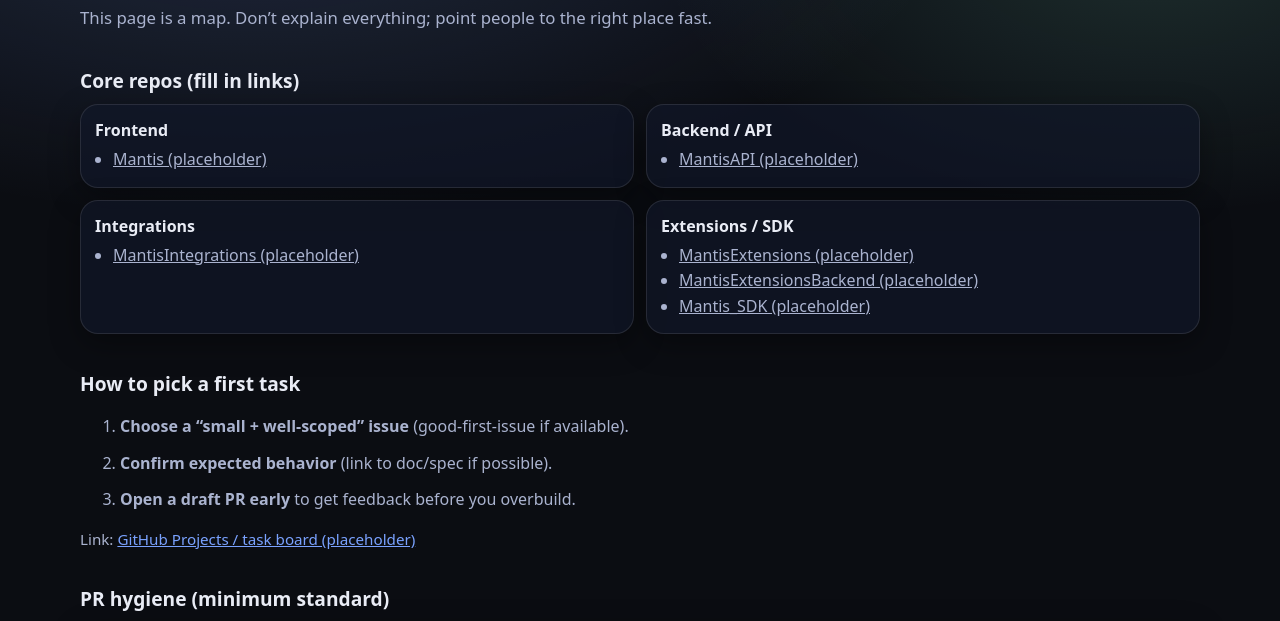
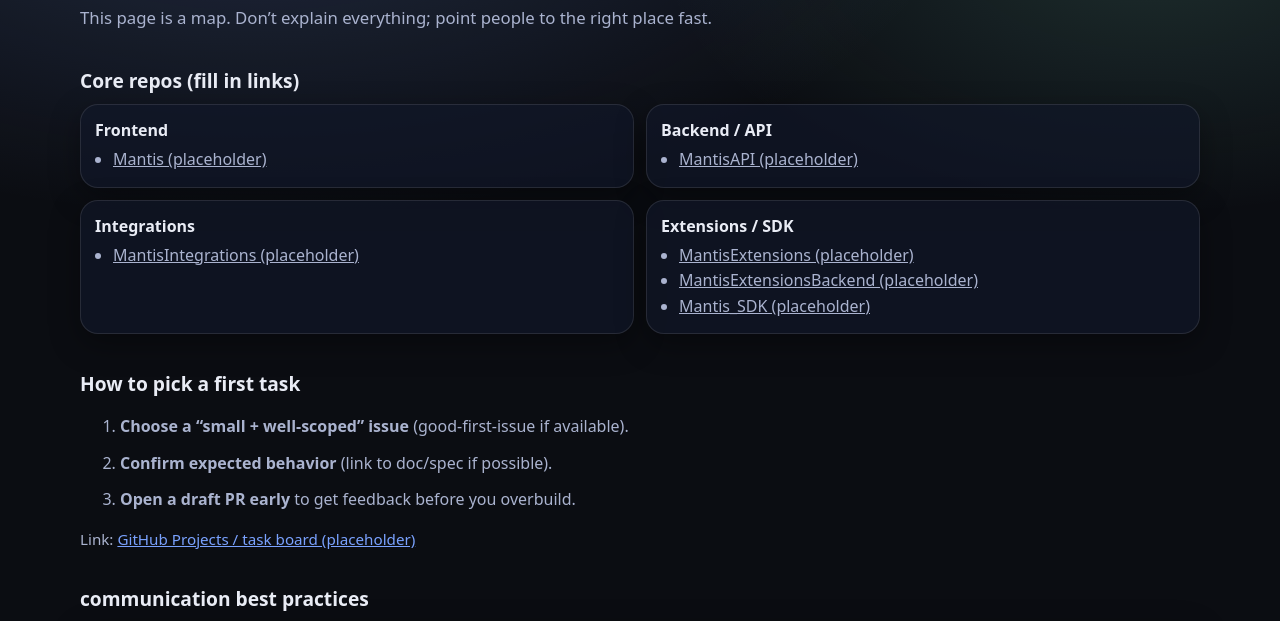
Before and after one commit to m-sakh/mantis-onboarding-hub, a plain HTML site: page github.html in a window 1280 px wide. Shown: the part 141-762 px from the top of the page. Drawn offline with Linux system fonts and the light colour scheme.

Commit message:
Update github.html

```diff
--- a/github.html
+++ b/github.html
@@ -71,7 +71,7 @@
     </section>
 
     <section class="section">
-      <h2>PR hygiene (minimum standard)</h2>
+      <h2>communication best practices</h2>
       <div class="card">
         <ul class="list">
           <li>Clear title: “Fix X”, “Add Y”, not “updates”</li>
```
